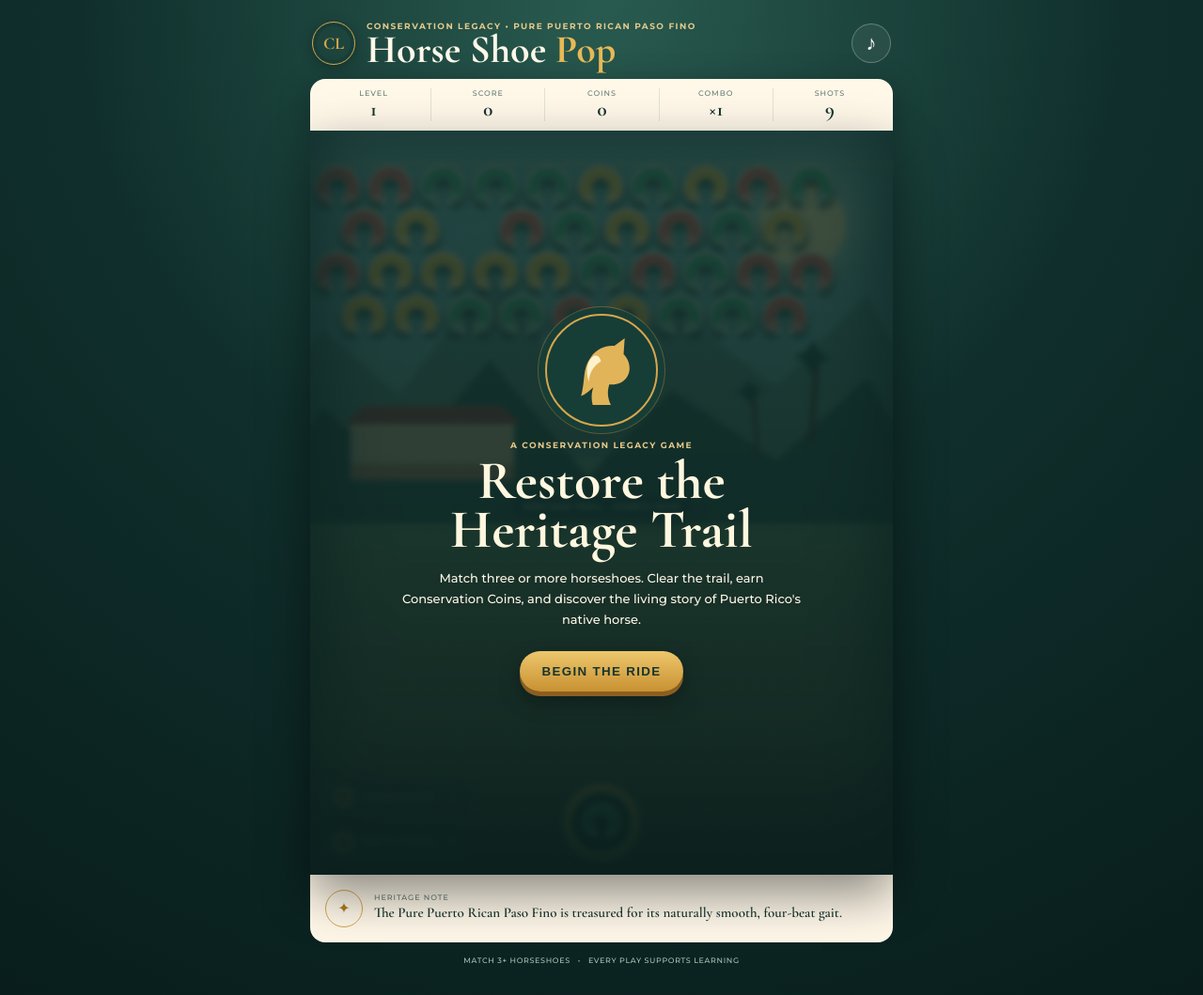
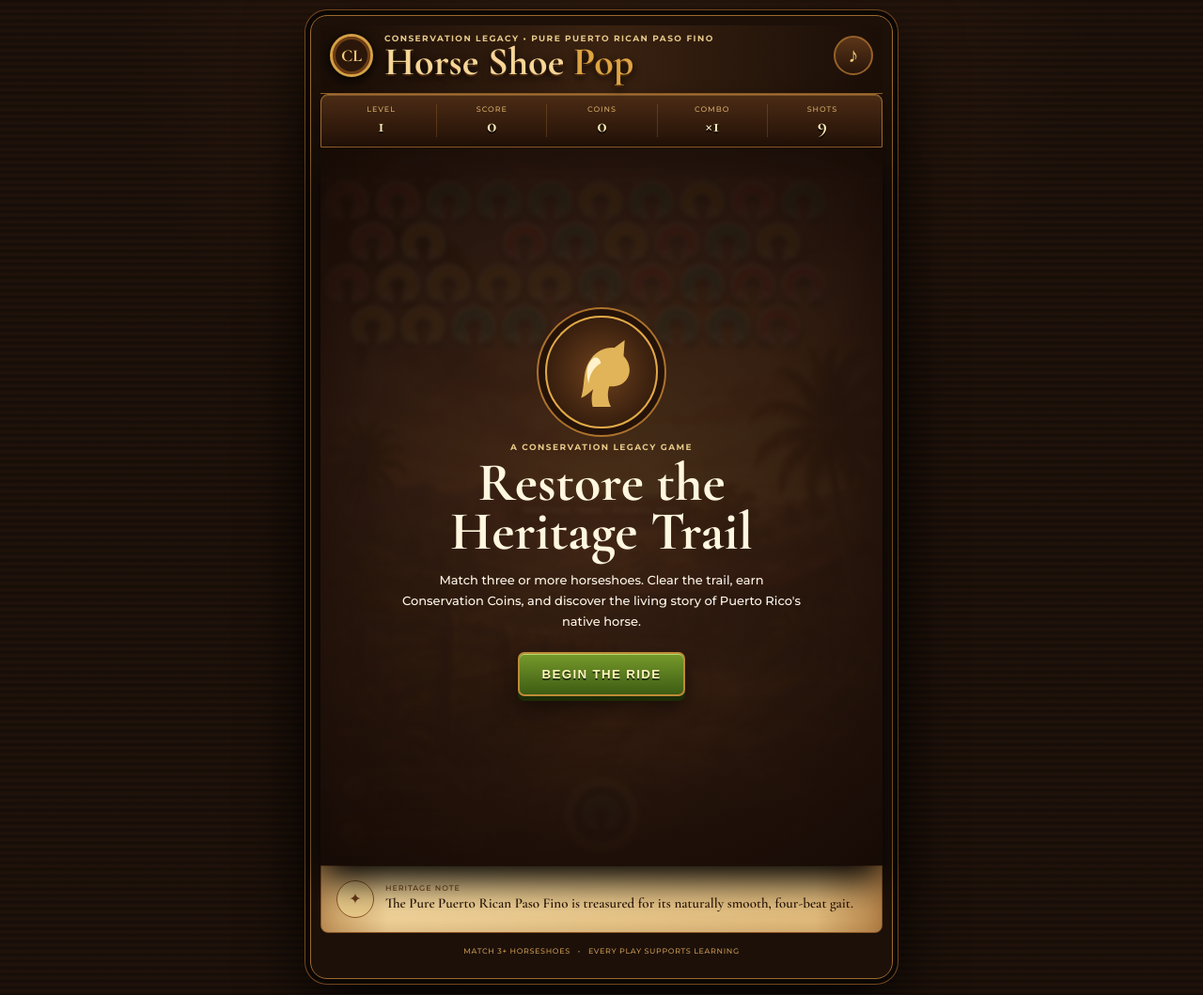
Before and after one commit to conservationlegacyuniversity/conservation-legacy-webapp, a plain HTML site: page games/horseshoe-pop/index.html in a window 1280 px wide. Shown: the whole page at 94% size. Drawn offline with nearby package versions, Linux system fonts and the light colour scheme.

Commit message:
Apply approved PPR production theme and ranch background

```diff
--- a/games/horseshoe-pop/index.html
+++ b/games/horseshoe-pop/index.html
@@ -6,6 +6,7 @@
   <meta name="theme-color" content="#173d37">
   <title>Horse Shoe Pop | Conservation Legacy</title>
   <link rel="stylesheet" href="styles.css">
+  <link rel="stylesheet" href="theme.css">
 </head>
 <body>
   <main class="game-shell">
--- /dev/null
+++ b/games/horseshoe-pop/theme.css
@@ -0,0 +1,24 @@
+/* Horse Shoe Pop production theme — derived from the approved PPR asset-sheet direction. */
+html,body{background:#160d08}
+body{background:radial-gradient(circle at 50% 0,#51301755,transparent 42%),repeating-linear-gradient(0deg,#160d08 0,#21130b 3px,#160d08 7px);padding:16px}
+.game-shell{border:1px solid #9c692e;border-radius:18px;background:#1c1009;box-shadow:0 0 0 5px #0b0704,0 0 0 6px #74461f,0 24px 70px #000;padding:10px}
+.masthead{padding:8px 10px 16px;border-bottom:1px solid #9a632a;background:linear-gradient(90deg,#1a0e07,#3a2211,#1a0e07)}
+.brand-mark{border:3px solid #d5a044;color:#f2cc78;background:#2b160a;box-shadow:inset 0 0 0 3px #6d3c14,0 3px 14px #000}
+.masthead h1{color:#f5d697;text-shadow:0 2px #4a260e,0 4px 8px #000}.masthead h1 span{color:#dda442}
+.icon-btn{border:2px solid #966129;background:linear-gradient(#5b3518,#28150a);color:#f2cc78}
+.mission-bar{border-radius:8px 8px 0 0;background:linear-gradient(#4b2b14,#241208);color:#f5d697;border:1px solid #a36b2f;padding:10px 5px;box-shadow:inset 0 1px #d7a55855,0 8px 20px #0008}
+.mission-bar div+div{border-left:1px solid #a46f3455}.mission-bar small{color:#d4aa69}.mission-bar strong{color:#fff0bd;text-shadow:0 2px #000}
+.play-card{background-image:linear-gradient(#1a0d0522,#1a0d0544),url('assets/puerto-rico-ranch-sunset.webp');background-size:cover;background-position:center;box-shadow:inset 0 0 45px #120905,0 16px 35px #000}
+.landscape .sun,.landscape .mountains,.landscape .hacienda,.landscape .palm{display:none}
+.island-ribbon{top:49%;background:linear-gradient(#4e2c13e8,#251208e8);border:1px solid #d4a14e;color:#f5d697;box-shadow:0 0 0 3px #1b0e08aa,0 5px 16px #000}
+.board-vignette{box-shadow:inset 0 0 75px #190d06aa,inset 0 -110px 90px #12090599}
+.power-btn{border:1px solid #bd8038;background:linear-gradient(#593419ee,#281409ee);color:#f7dda4;border-radius:6px;box-shadow:inset 0 1px #e1b86655,0 4px 0 #100804,0 8px 16px #0008}
+.power-btn span{background:radial-gradient(circle at 35% 30%,#ffe08b,#b26d14 65%,#5b3109);border:1px solid #f1c36a;color:#2b1407}
+.power-btn.selected{background:linear-gradient(#6c8d23,#354b11);color:#fff5c5;border-color:#e5ba58}
+.prize-toast{border:3px double #e4b454;border-radius:8px;background:linear-gradient(#4b2b14f4,#211007f4);color:#ffe4a4;box-shadow:0 0 0 4px #160b06,0 14px 40px #000}
+.overlay{background:radial-gradient(circle,#3a2113e6,#170b06f5);backdrop-filter:blur(2px)}
+.horse-medallion{background:radial-gradient(circle,#6e411d,#211007);border-color:#e1aa48;box-shadow:0 0 0 7px #251309,0 0 0 9px #ac722c}
+.primary-btn{background:linear-gradient(#769a2b,#3d5c13);color:#fff4bd;border:2px solid #bd8b37;border-radius:7px;text-shadow:0 2px #203007;box-shadow:inset 0 1px #b6d76b,0 5px 0 #1d2c08,0 10px 24px #0008}
+.story-card{border-radius:0 0 8px 8px;background:linear-gradient(90deg,#c69a5f,#f1d49a 12%,#e2bc7d 88%,#b8874d);color:#2a1609;border:1px solid #8c5726;box-shadow:inset 0 0 20px #6f3b1544}
+.story-card small{color:#6d3a18}.fact-icon{border-color:#8c5726;color:#6d3a18;background:#e8c988}footer{color:#c69553}
+@media(max-width:420px){body{padding:0}.game-shell{padding:0;border-radius:0;border-left:0;border-right:0}}
```
Also changed, not shown: games/horseshoe-pop/assets/puerto-rico-ranch-sunset.webp (added).
